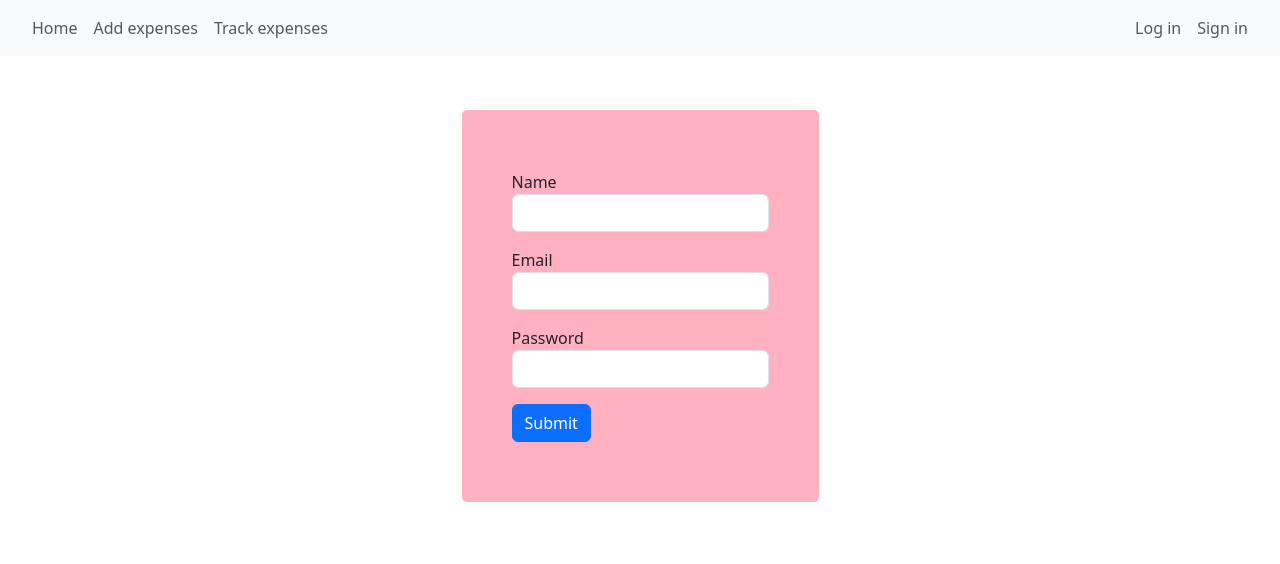
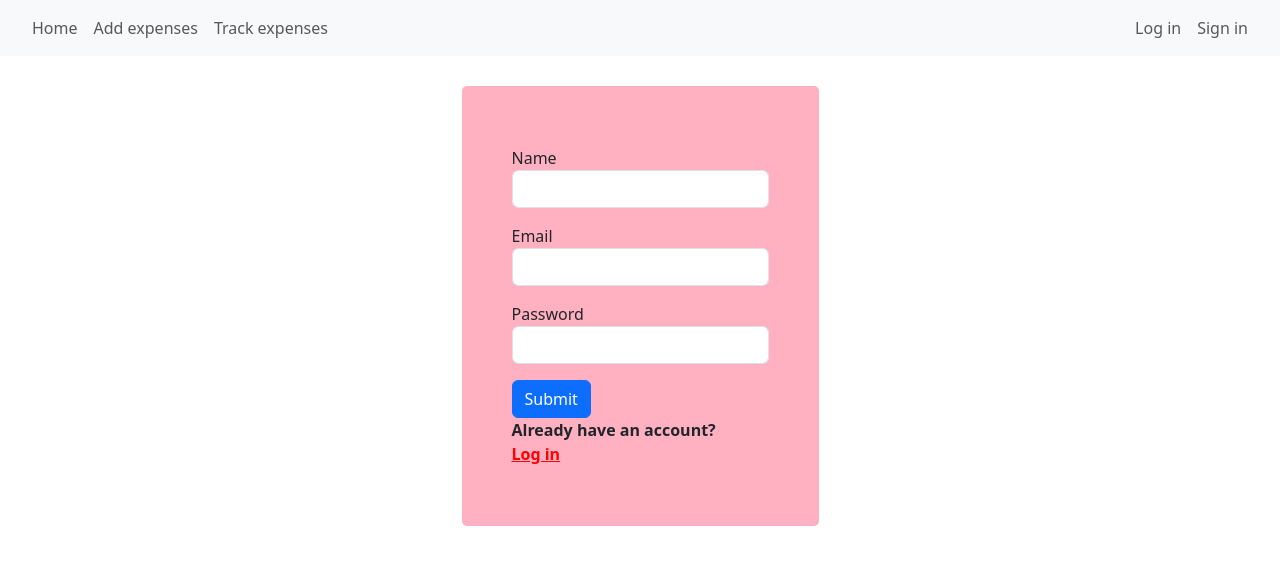
Before and after one commit to PIPetkova19/expenses-tracker, a React (Vite) app in the folder expenses-tracker/: page /sign-in in a window 1280 px wide. Shown: the top 564 px of the page. Built offline with nearby package versions, Linux system fonts and the light colour scheme.

Commit message:
Add changes to sign in form

```diff
--- a/expenses-tracker/src/Signin.jsx
+++ b/expenses-tracker/src/Signin.jsx
@@ -1,5 +1,6 @@
 import React, { useContext, useState } from 'react';
 import { UserContext } from './UserContext';
+import { Link } from 'react-router-dom';
 
 function Signin() {
     const { users, setUsers } = useContext(UserContext);
@@ -54,6 +55,10 @@ function Signin() {
                     <label htmlFor="password">Password</label>
                     <input type="password" id="password" className="form-control  mb-3" value={password} onChange={handlePasswordChange} required></input>
                     <input className="btn btn-primary" type="submit"></input>
+                    <div>
+                        <span id="login-msg"> Already have an account?</span>
+                        <Link id="login-link" to="/log-in" className="nav-link">Log in</Link>
+                    </div>
                 </div>
             </form>
         </div >
--- a/expenses-tracker/src/index.css
+++ b/expenses-tracker/src/index.css
@@ -16,3 +16,13 @@
   background-color: rgb(255, 177, 193);
   padding: 60px 50px;
 }
+
+#login-msg{
+  font-weight: bold;
+}
+
+#login-link{
+font-weight: bold;
+color: red;
+text-decoration: underline;
+}
```
